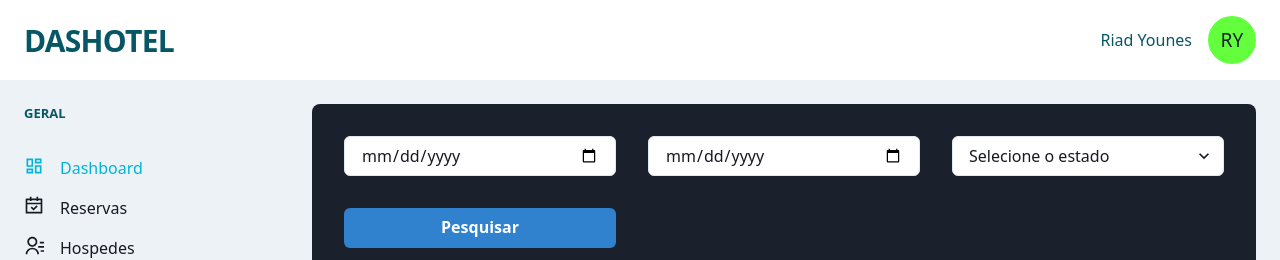
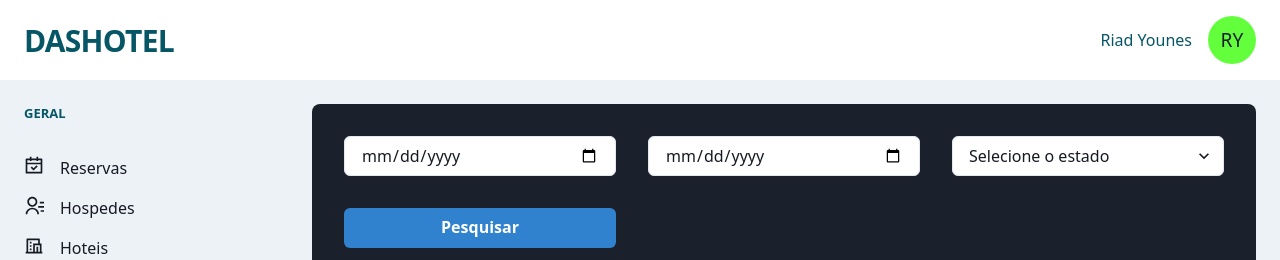
Before and after one commit to riadyounes/hotel-frontEnd, a Next.js app: page / in a window 1280 px wide. Shown: the top 260 px of the page. Built offline with nearby package versions, Linux system fonts and the light colour scheme; no server answers.

Commit message:
feat(component): remove dashboard route

```diff
--- a/src/components/SideBar/index.tsx
+++ b/src/components/SideBar/index.tsx
@@ -14,7 +14,7 @@ export function SideBar() {
     <Box as="aside" w="64" mr="8">
       <Stack spacing="12" align="flex-start">
         <NavSection title="GERAL">
-          <NavLink href="/" icon={RiDashboardLine}>Dashboard</NavLink>
+          {/* <NavLink href="/" icon={RiDashboardLine}>Dashboard</NavLink> */}
           <NavLink href="/reservas" icon={RiCalendarCheckLine}>Reservas</NavLink>
           <NavLink href="/hospedes" icon={RiContactsLine}>Hospedes</NavLink>
           <NavLink href="/hoteis" icon={RiHotelLine}>Hoteis</NavLink>
```
